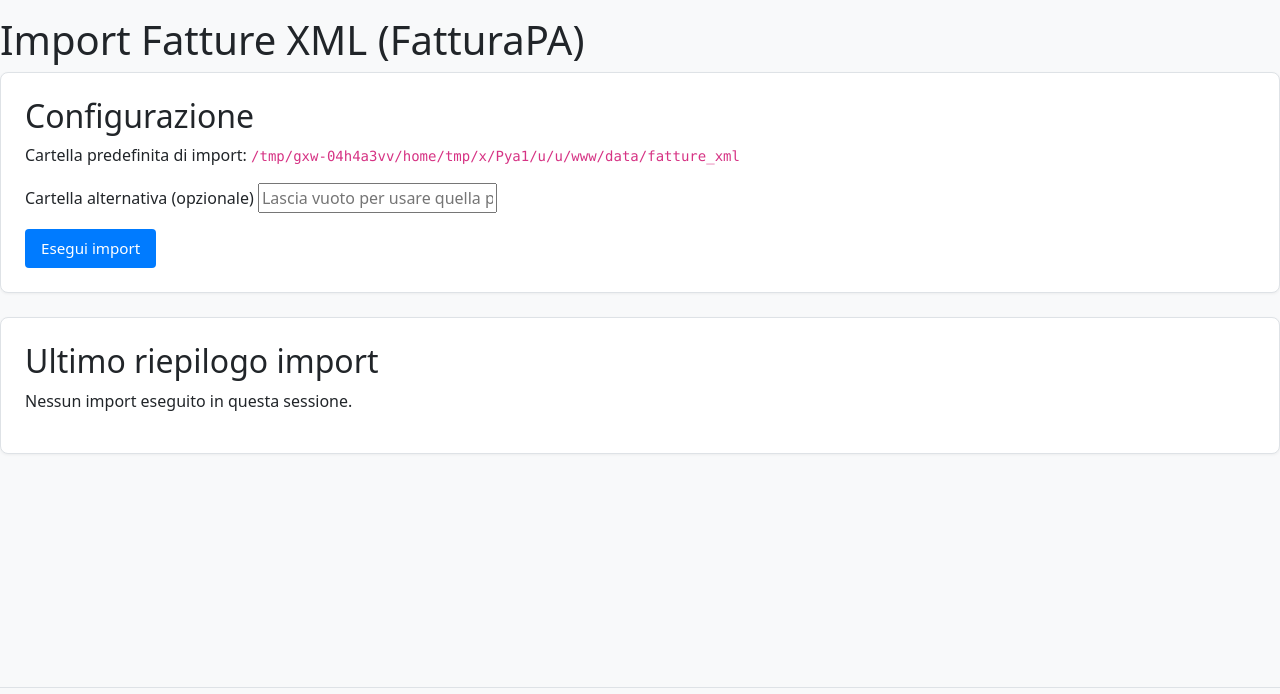
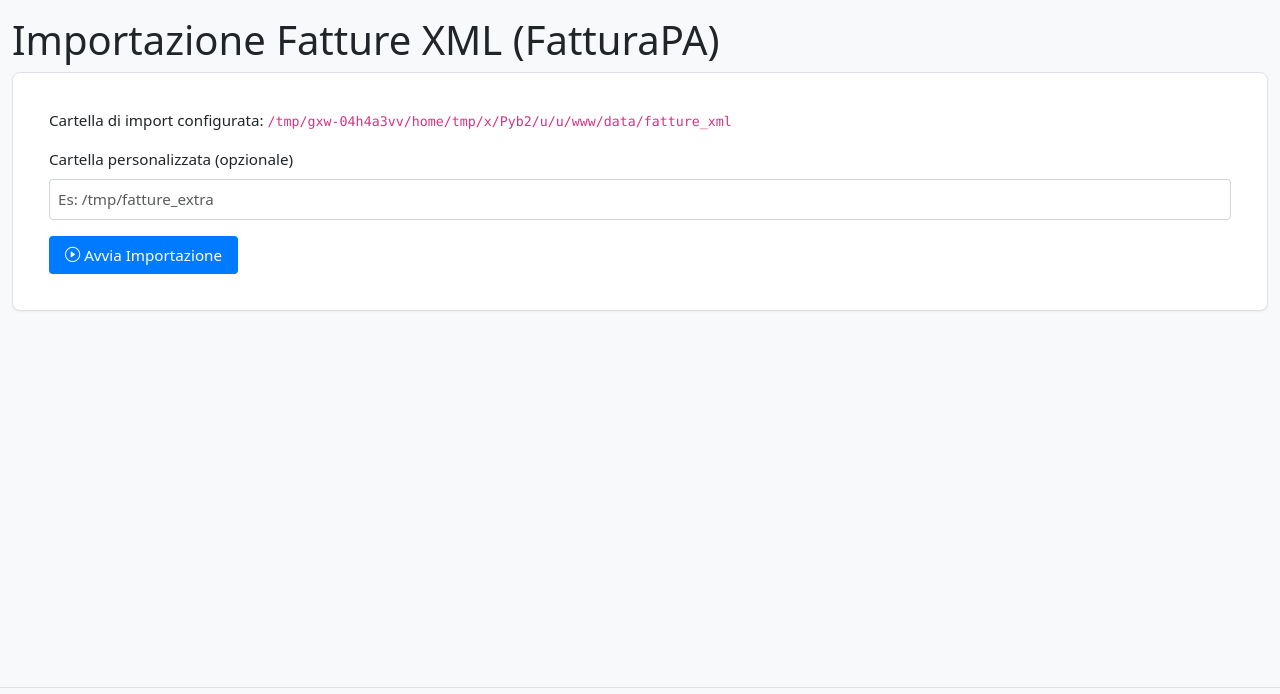
Before and after one commit to PierPaoloPastore/Progetto_Database_Acquisti, a Flask app: page /import/run in a window 1280 px wide. Shown: the part 56-750 px from the top of the page. Run offline with Flask 3, Linux system fonts and the light colour scheme; parts of the project's set-up code (start-up, migrations or seed data) failed here and were passed over.

Commit message:
Refactor scan attachment and payment status handling
Updated scan attachment flow to use direct file upload instead of inbox selection, with improved form and validation. Refactored payment status logic to use 'partial' and 'reconciled' instead of legacy values, and updated related templates and routes for consistency. Improved UI for import and scan attachment pages.

```diff
--- a/app/templates/dashboard.html
+++ b/app/templates/dashboard.html
@@ -16,7 +16,7 @@
 <div class="dashboard-menu">
     <a class="menu-button" href="{{ url_for('documents.list_view') }}">
         <div class="menu-icon">📄</div>
-        <div class="menu-label">Fatture</div>
+        <div class="menu-label">Documenti di Acquisto</div>
     </a>
 
     <a class="menu-button" href="{{ url_for('suppliers.list_view') }}">
--- a/app/templates/import/import_run.html
+++ b/app/templates/import/import_run.html
@@ -3,75 +3,76 @@
 {% block title %}Import Fatture XML - Gestionale Acquisti{% endblock %}
 
 {% block content %}
-<h1>Import Fatture XML (FatturaPA)</h1>
+<div class="container-fluid">
+    <h1>Importazione Fatture XML (FatturaPA)</h1>
 
-<section class="panel">
-    <h2>Configurazione</h2>
+    <div class="card mb-4">
+        <div class="card-body">
             <p>
-        Cartella predefinita di import:
-        <code>{{ default_folder }}</code>
+                Cartella di import configurata: <code>{{ default_folder }}</code>
             </p>
 
-    <form method="post" action="{{ url_for('import.run_view') }}" class="form-inline">
-        <div class="form-row">
-            <label for="folder">Cartella alternativa (opzionale)</label>
-            <input type="text" id="folder" name="folder"
-                   placeholder="Lascia vuoto per usare quella predefinita">
+            <form method="POST">
+                <div class="mb-3">
+                    <label for="folder" class="form-label">Cartella personalizzata (opzionale)</label>
+                    <input type="text" class="form-control" id="folder" name="folder" placeholder="Es: /tmp/fatture_extra">
                 </div>
-        <div class="form-actions">
-            <button type="submit" class="btn-primary">Esegui import</button>
+                <button type="submit" class="btn btn-primary">
+                    <i class="bi bi-play-circle"></i> Avvia Importazione
+                </button>
+            </form>
         </div>
-    </form>
-</section>
-
-<section class="panel">
-    <h2>Ultimo riepilogo import</h2>
+    </div>
 
     {% if summary %}
-      <p>
-          Cartella: <code>{{ summary.folder }}</code><br>
-          File totali: {{ summary.total_files }},
-          processati: {{ summary.processed }},
-          importati: {{ summary.imported }},
-          saltati: {{ summary.skipped }},
-          errori: {{ summary.errors }}.
-      </p>
+    <div class="card">
+        <div class="card-header">
+            Risultati ultimo import
+        </div>
+        <div class="card-body">
+            <ul class="list-group list-group-flush mb-3">
+                <li class="list-group-item">File totali: <strong>{{ summary.total_files }}</strong></li>
+                <li class="list-group-item text-success">Importati con successo: <strong>{{ summary.imported }}</strong></li>
+                <li class="list-group-item text-warning">Saltati (già presenti): <strong>{{ summary.skipped }}</strong></li>
+                <li class="list-group-item text-danger">Errori: <strong>{{ summary.errors }}</strong></li>
+            </ul>
 
-      <div class="table-wrapper">
-          <table class="table table-compact table-striped">
+            {% if summary.details %}
+            <h5>Dettaglio file:</h5>
+            <div class="table-responsive">
+                <table class="table table-sm table-striped">
                     <thead>
                         <tr>
                             <th>File</th>
                             <th>Stato</th>
                             <th>Messaggio</th>
-                  <th>Fattura</th>
+                            <th>Link</th>
                         </tr>
                     </thead>
                     <tbody>
                         {% for d in summary.details %}
                         <tr>
                             <td>{{ d.file_name }}</td>
-                    <td>{{ d.status }}</td>
+                            <td>
+                                <span class="badge bg-{{ 'success' if d.status=='success' else 'warning' if d.status=='skipped' else 'danger' }}">
+                                    {{ d.status }}
+                                </span>
+                            </td>
                             <td>{{ d.message }}</td>
                             <td>
                                 {% if d.invoice_id %}
-                          <a href="{{ url_for('invoices.detail_view', invoice_id=d.invoice_id) }}"
-                             class="btn-link">Apri</a>
-                        {% else %}
-                          -
+                                    <a href="{{ url_for('documents.detail_view', document_id=d.invoice_id) }}"
+                                       class="btn btn-xs btn-outline-primary">Vai</a>
                                 {% endif %}
                             </td>
-                </tr>
-              {% else %}
-                <tr>
-                    <td colspan="4" class="text-center">Nessun dettaglio disponibile.</td>
                         </tr>
                         {% endfor %}
                     </tbody>
                 </table>
             </div>
-    {% else %}
-      <p>Nessun import eseguito in questa sessione.</p>
             {% endif %}
-</section>
+        </div>
+    </div>
+    {% endif %}
+</div>
 {% endblock %}
--- a/app/templates/payments/inbox.html
+++ b/app/templates/payments/inbox.html
@@ -44,8 +44,10 @@
                           <td>
                               {% if doc.status == 'pending_review' %}
                                 <span class="badge bg-warning text-dark">Da Revisionare</span>
-                              {% elif doc.status == 'processed' %}
-                                <span class="badge bg-success">Processato</span>
+                              {% elif doc.status == 'reconciled' %}
+                                <span class="badge bg-success">Completato</span>
+                              {% elif doc.status == 'partial' %}
+                                <span class="badge bg-info text-dark">Parziale</span>
                               {% else %}
                                 <span class="badge bg-light text-dark border">{{ doc.status }}</span>
                               {% endif %}
```
Also changed, not shown: app/services/payment_service.py (+10 -17 lines), app/templates/documents/attach_scan.html (+36 -22 lines), app/web/routes_documents.py (+20 -18 lines), app/web/routes_payments.py (+11 -16 lines), 1 other file. Lines whose indentation alone changed are shown as unchanged.
